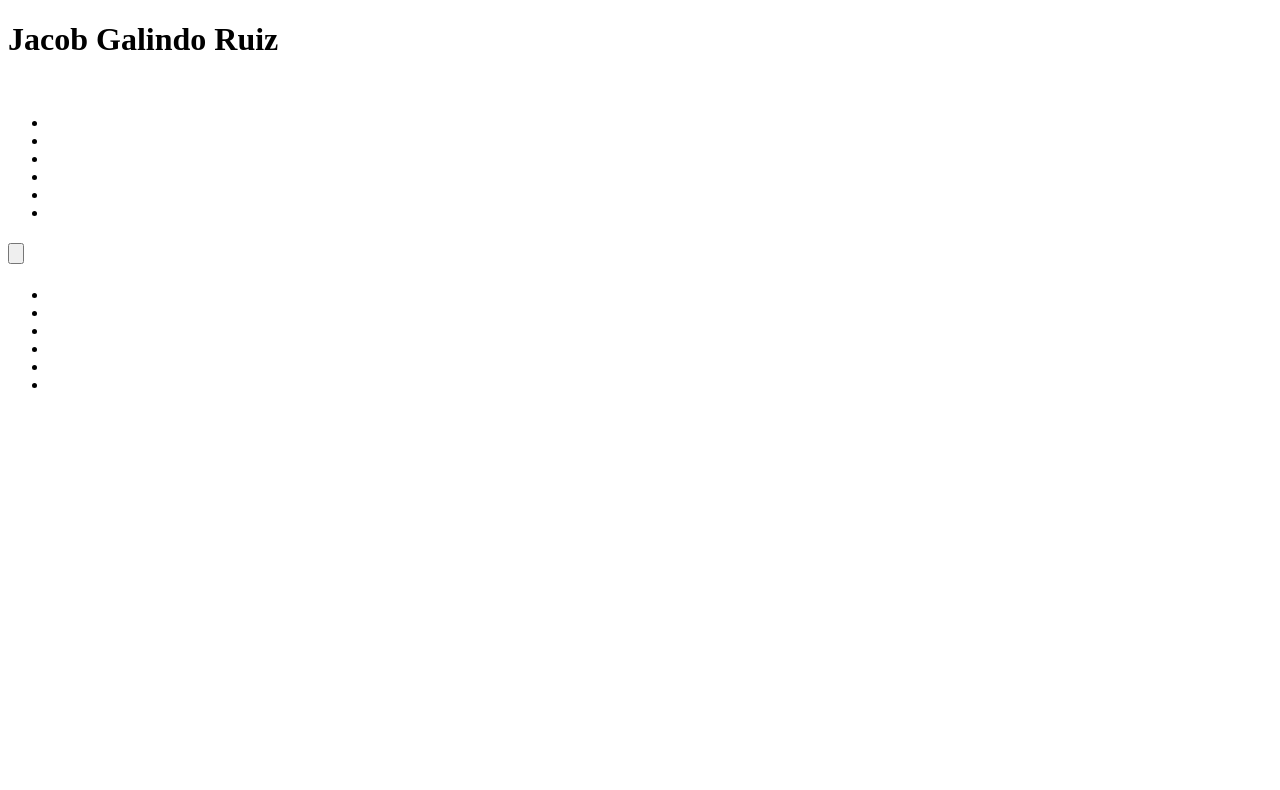
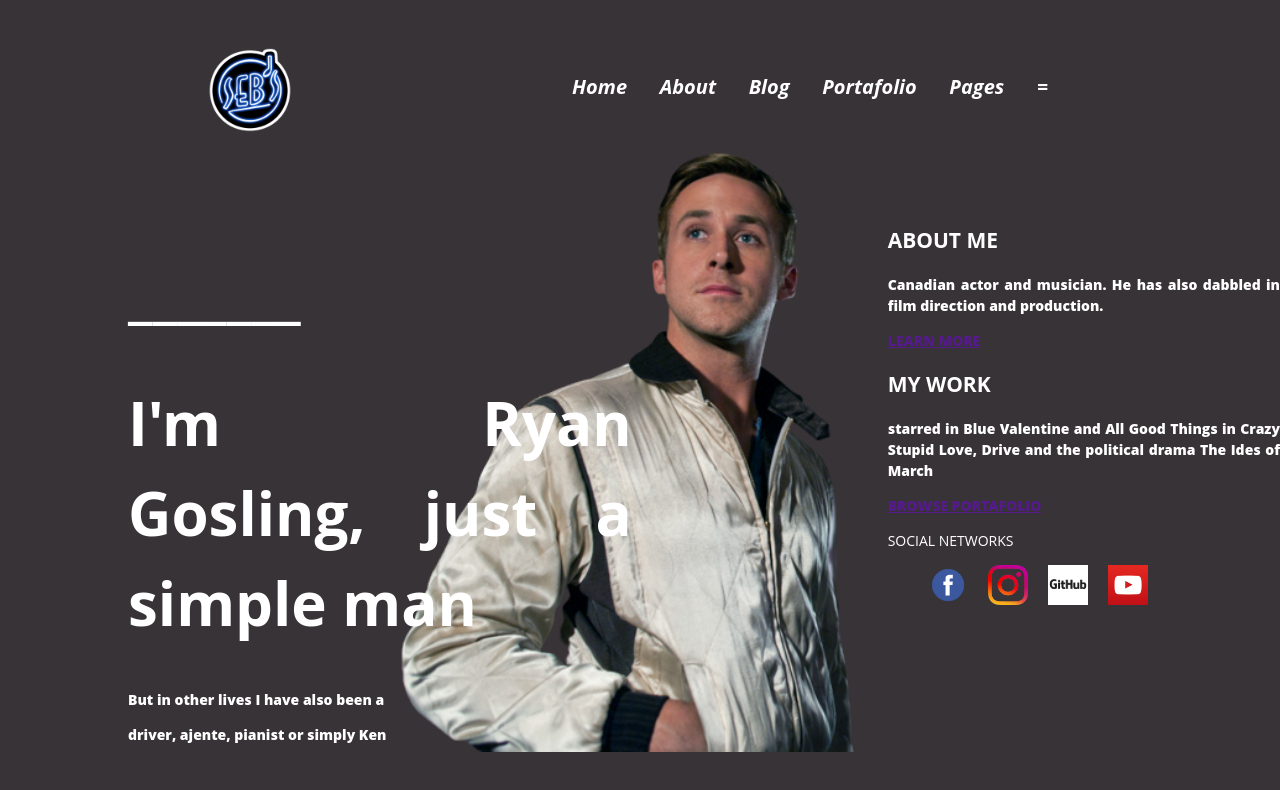
Before and after one commit to ErasmO007/ErasmO007.github.io, a plain HTML site: page index.html in a window 1280 px wide. Drawn offline with Linux system fonts and the light colour scheme.

Commit message:
feat:index finished

```diff
--- a/index.html
+++ b/index.html
@@ -7,54 +7,55 @@
     <title>Document</title>
 </head>
 <body>
-    <h1>Jacob Galindo Ruiz</h1>
+
     <div>
         <div class="header">
             <div class="logo_header">
-                <img src="" alt="">
+                <img class="img" src="logo.png" alt="">
             </div>
             <div class="list_header">
                 <ul>
-                    <li></li>
-                    <li></li>
-                    <li></li>
-                    <li></li>
-                    <li></li>
-                    <li></li>
+
+                    <li class="texto">Home</li>
+                    <li class="texto">About</li>
+                    <li class="texto">Blog</li>
+                    <li class="texto">Portafolio</li>
+                    <li class="texto">Pages</li>
+                    <li class="texto">=</li>
+
                 </ul>
             </div>
         </div>
         <div class="container_body">
             <div class="body_left">
                 <div class="description">
-                    <h1></h1>
-                    <p></p>
+                    <h1>_______</h1>
+                    <h1>I'm Ryan Gosling, just a simple man</h1>
+                    <p > But in other lives I have also been a</p>
+                    <p > driver, ajente, pianist or simply Ken</p>
                 </div>
-                <div class="button_more">
-                    <button> <img src="" alt=""> </button>
-                </div>
+
             </div>
             <div class="body_right">
                 <div class="info">
 
-                    <h4></h4>
-                    <p></p>
-                    <a href=""></a>
+                    <h2>ABOUT ME</h2>
+                    <p>Canadian actor and musician. He has also dabbled in film direction and production.</p>
+                    <a href="">LEARN MORE</a>
 
-                    <h4></h4>
-                    <p></p>
-                    <a href=""></a>
+                    <h2>MY WORK</h2>
+                    <p>starred in Blue Valentine and All Good Things in Crazy Stupid Love, Drive and the political drama The Ides of March</p>
+                    <a href="">BROWSE PORTAFOLIO</a>
 
                 </div>
                 <div class="social_networks">
-                    <p></p>
-                    <ul>
-                        <li> <a href=""> <img src="" alt=""> </a> </li>
-                        <li> <a href=""> <img src="" alt=""> </a> </li>
-                        <li> <a href=""> <img src="" alt=""> </a> </li>
-                        <li> <a href=""> <img src="" alt=""> </a> </li>
-                        <li> <a href=""> <img src="" alt=""> </a> </li>
-                        <li> <a href=""> <img src="" alt=""> </a> </li>
+                    <p>SOCIAL NETWORKS</p>
+                    <ul class="acomodar">
+                        <li> <a  href="https://www.facebook.com/erasmo.diazruiz/"> <img class="icon2" src="fa.png" alt="Facebook"> </a> </li>
+                        <li> <a  href="https://www.instagram.com"> <img class="icon2" src="insta.png" alt=""> </a> </li>
+                        <li> <a  href="https://github.com"> <img class="icon2" src="git.png" alt=""> </a> </li>
+                        <li> <a  href="https://youtu.be/5X3wKw0kF-Y"> <img class="icon2" src="you.png" alt=""> </a> </li>
+
                     </ul>
                 </div>
             </div>
--- a/styles.css
+++ b/styles.css
@@ -0,0 +1,142 @@
+body {
+    margin: 0;
+    padding: 0;
+    width: 100%;
+    height: 100%;
+    background-color: #fff;
+    font-family: "Open Sans", sans-serif;
+    font-weight: 400;
+    font-size: 14px;
+    line-height: 1.5;
+    color: #333;
+    -webkit-font-smoothing: antialiased;
+    -moz-osx-font-smoothing: grayscale;
+    background-image: url("fondo.png");
+    background-color: rgb(56, 51, 54);
+    background-position: center;
+    background-repeat: no-repeat;
+    background-size: 40%;
+
+
+  }
+.main{
+    padding-left: 15%;
+    padding-right: 15%;
+  }
+.header{
+
+    display: flex;
+    flex-direction: row;
+    font-style: italic;
+    font-size: 10px;
+    font-weight: bold;
+    text-align: right;
+    padding-top: 30px;
+}
+.header_image{
+    width: 75px;
+}
+.img{
+    padding-top: 10px;
+    padding-left: 200px;
+    height: 100px;
+    width: 100px;
+}
+.list_header{
+    list-style: none;
+    display: flex;
+    flex-direction: row;
+    align-items: center;
+    justify-content: center;
+    place-items: center;
+    float: right;
+    width: 100%;
+}
+.texto{
+    display:inline;
+    flex-direction: row;
+    text-align: right;
+    color: white;
+    font-style: italic;
+    font-size: 20px;
+    font-weight: bold;
+    padding:  15px;
+}
+
+.container_body{
+    list-style: none;
+    display: flex;
+    flex-direction: row;
+    padding-top: 5%;
+}
+
+.iconoB{
+    height: 70px;
+    width: 200px;
+
+}
+
+.body_left{
+    padding-right: 10%;
+     padding-left: 10%;
+    text-align: justify;
+    color: darkgrey;
+}
+
+
+.body_right{
+    padding-left: 10%;
+    text-align: justify;
+    color: darkgrey;
+}
+
+.body_left{
+    padding-right: 10%;
+}
+
+.description{
+    font-weight: 900;
+
+
+
+}
+
+.info{
+    font-weight: 900;
+
+}
+
+.acomodar{
+    display: flex;
+    flex-direction: row;
+    padding: auto;
+    gap: 20px;
+
+}
+
+li{
+    list-style: none;
+}
+
+.icon2{
+
+    width: 40px;
+    height: 40px;
+}
+
+
+
+h2{
+    color: #fff;
+}
+
+h1{
+    font-size: 60px;
+    color: #fff;
+
+}
+
+p{
+    color: rgb(255, 255, 255);
+    text-align: justify;
+}
```
Also changed, not shown: fa.png (added), fondo.png (added), fondo2.jpg (added), git.png (added), iconoB.png (added), insta.png (added), logo.png (added), you.png (added).
